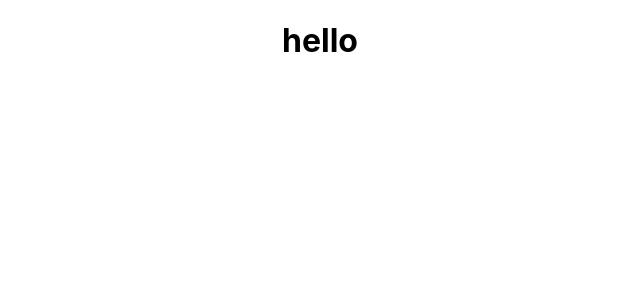
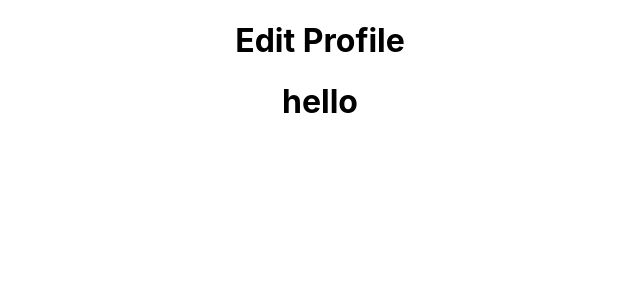
Before and after one commit to nfulghum/jobly, a React (Create React App) app in the folder frontend/: page /profile in a window 1280 px wide. Before the commit this address had no page. Shown: the top 300 px of the page, without its empty margins (320-960 px from the left). Built offline with nearby package versions, Linux system fonts and the light colour scheme.

Commit message:
added profile route

```diff
--- a/frontend/src/profiles/Profile.js
+++ b/frontend/src/profiles/Profile.js
@@ -0,0 +1,13 @@
+import React from 'react';
+
+const Profile = () => {
+    return (
+        <div className="Homepage">
+            <div>
+                <h1>Edit Profile</h1>
+            </div>
+        </div>
+    )
+}
+
+export default Profile;
--- a/frontend/src/routes/Routes.js
+++ b/frontend/src/routes/Routes.js
@@ -6,6 +6,7 @@
 import JobList from '../jobs/JobList';
 import Login from '../auth/Login';
 import Signup from '../auth/Signup';
+import Profile from '../profiles/Profile';
 
 
 
@@ -20,6 +21,7 @@
                 <Route path="/" element={<Homepage />} />
                 <Route path="/login" element={<Login />} login={login} />
                 <Route path="/signup" element={<Signup />} signup={signup} />
+                <Route path="/profile" element={<Profile />} />
                 <Route path="/jobs" element={<JobList />} />
                 <Route path="/companies/:handle" element={<CompanyInfo />} />
                 <Route path="/companies" element={<CompanyList />} />
```
